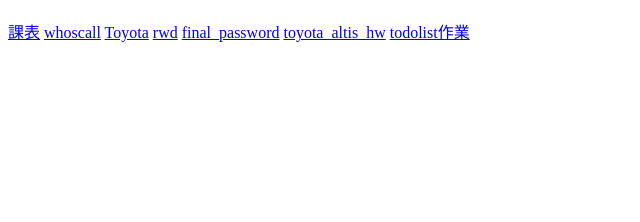
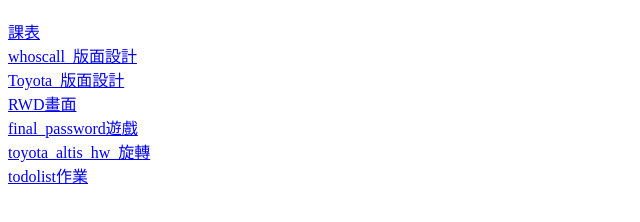
Before and after one commit to gary-chen0122/gary-chen0122.github.io, a plain HTML site: page index.html in a window 1280 px wide. Shown: the part 70-292 px from the top of the page, without its empty margins (0-640 px from the left). Drawn offline with Linux system fonts and the light colour scheme.

Commit message:
修改index.html

```diff
--- a/index.html
+++ b/index.html
@@ -8,13 +8,13 @@
 </head>
 <body>
     <h1>Build School作業</h1>
-    <a href="/school_curriculum/index.html">課表</a>
-    <a href="/whoscall/Task02/02.html">whoscall</a>
-    <a href="/Toyota/index.html">Toyota</a>
-	<a href="/rwd/index.html">rwd</a>
-	<a href="/final_password/index.html">final_password</a>
-	<a href="/toyota_altis_hw/index.html">toyota_altis_hw</a>
-	<a href="/todolist作業/dist/index.html">todolist作業</a>
+    <a href="/school_curriculum/index.html">課表</a><br />
+    <a href="/whoscall/Task02/02.html">whoscall_版面設計</a><br />
+    <a href="/Toyota/index.html">Toyota_版面設計</a><br />
+	<a href="/rwd/index.html">RWD畫面</a><br />
+	<a href="/final_password/index.html">final_password遊戲</a><br />
+	<a href="/toyota_altis_hw/index.html">toyota_altis_hw_旋轉</a><br />
+	<a href="/todolist作業/dist/index.html">todolist作業</a><br />
 
 </body>
 </html>
```
